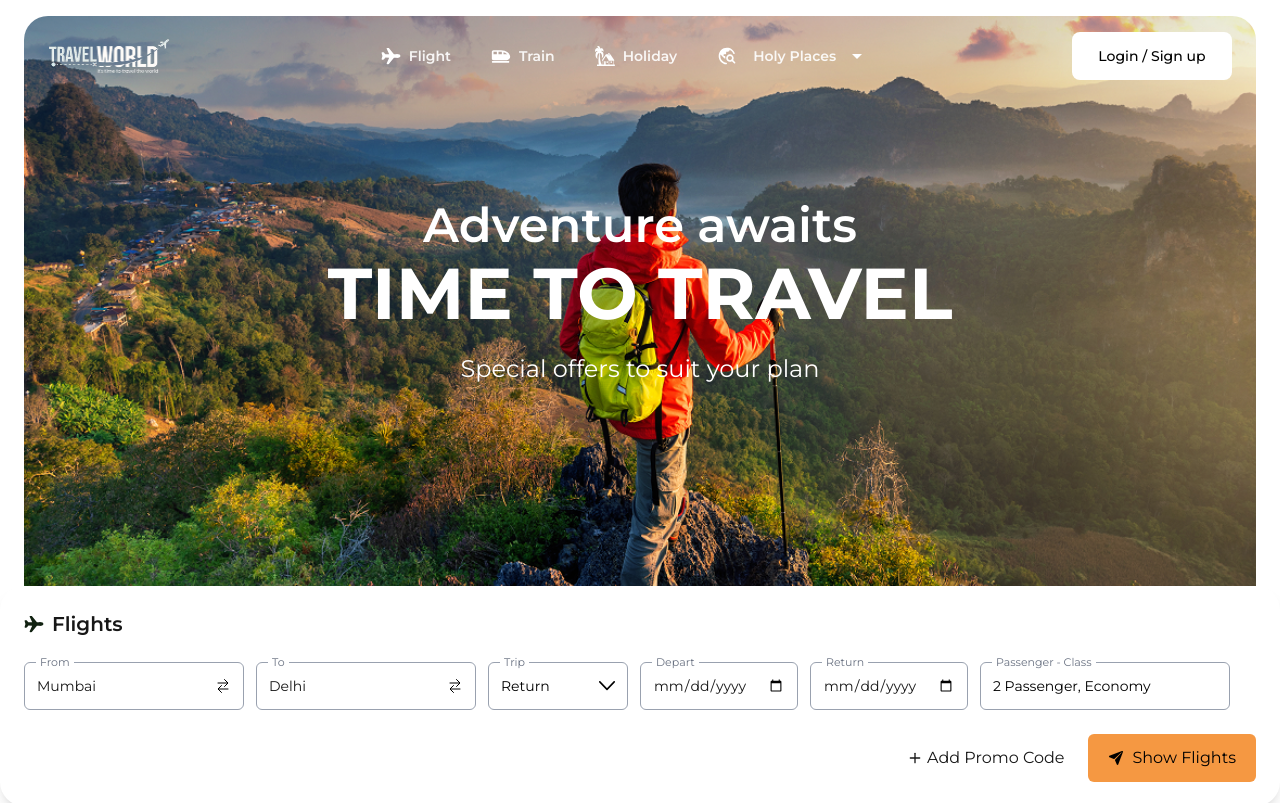
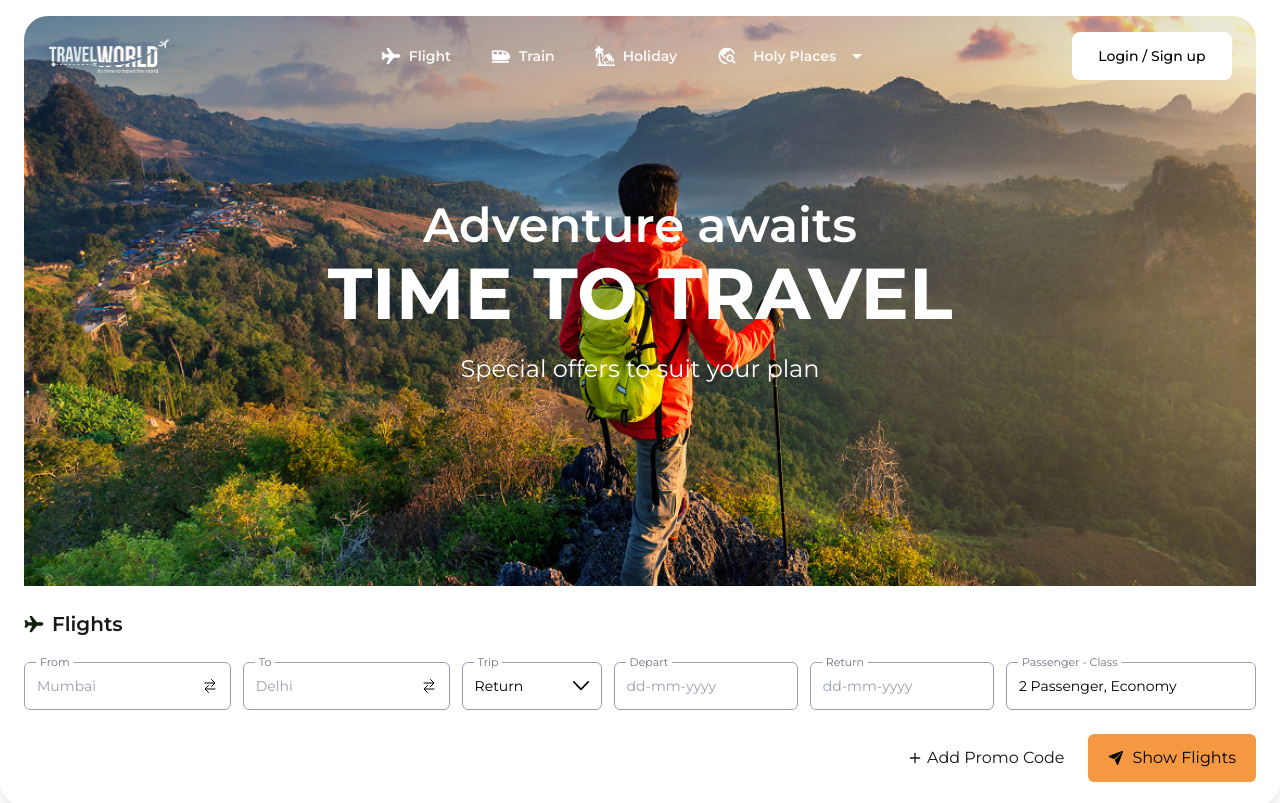
Before and after one commit to jainkhushi0405/travel-website, a Next.js app: page / in a window 1280 px wide. Shown: the top 803 px of the page. Built offline with nearby package versions, Linux system fonts and the light colour scheme.

Commit message:
Search form placeholder fix and UI updates

```diff
--- a/components/CommonInput.tsx
+++ b/components/CommonInput.tsx
@@ -1,4 +1,3 @@
-
 "use client";
 
 interface CommonInputProps {
@@ -9,7 +8,7 @@ interface CommonInputProps {
   rightIcon?: React.ReactNode;
   onClick?: () => void;
   className?: string;
-  placeholder?: string;
+  placeholder?: string; // ✅ must be here
 }
 
 export default function CommonInput({
@@ -20,15 +19,17 @@ export default function CommonInput({
   rightIcon,
   onClick,
   className = "",
+  placeholder = "", // ✅ default value add karo
 }: CommonInputProps) {
   return (
     <div className={`relative ${className}`}>
-      {/* Floating Label */}
+
+      {/* Label */}
       <label className="absolute left-3 -top-2 bg-white px-1 text-[11px] text-gray-500 z-10">
         {label}
       </label>
 
-      {/* Input Box */}
+      {/* Input box */}
       <div
         onClick={onClick}
         className="
@@ -43,16 +44,23 @@ export default function CommonInput({
       >
         {editable ? (
           <input
-  type={label === "Depart" || label === "Return" ? "date" : "text"}
-  value={value}
-  onChange={onChange}
-  className="w-full outline-none text-sm"
-/>
+            type="text"
+            value={value}
+            placeholder={placeholder}  // ✅ now safe
+            onChange={onChange}
+            className="w-full outline-none text-sm placeholder:text-gray-400"
+          />
         ) : (
-          <span className="text-sm text-black truncate w-full">{value}</span>
+          <span className="text-sm text-black truncate w-full">
+            {value}
+          </span>
         )}
 
-        {rightIcon && <div className="ml-2 flex-shrink-0">{rightIcon}</div>}
+        {rightIcon && (
+          <div className="ml-2 flex-shrink-0">
+            {rightIcon}
+          </div>
+        )}
       </div>
     </div>
   );
--- a/components/Searchform.tsx
+++ b/components/Searchform.tsx
@@ -14,10 +14,8 @@ export default function Searchform() {
 
 const [departDate, setDepartDate] = useState("");
 const [returnDate, setReturnDate] = useState("");
-
-const [from, setFrom] = useState("Mumbai");
-const [to, setTo] = useState("Delhi");
-
+const [from, setFrom] = useState("");
+const [to, setTo] = useState("");
   useEffect(() => {
     function handleClickOutside(event: MouseEvent) {
       if (
@@ -92,19 +90,22 @@ const [to, setTo] = useState("Delhi");
           )}
         </div>
 
- <CommonInput
+<CommonInput
   label="Depart"
   value={departDate}
+  placeholder="dd-mm-yyyy"
   editable={true}
   onChange={(e) => setDepartDate(e.target.value)}
 />
-
 <CommonInput
   label="Return"
   value={returnDate}
+  placeholder="dd-mm-yyyy"
   editable={true}
   onChange={(e) => setReturnDate(e.target.value)}
 />
+
+
         <CommonInput
           label="Passenger - Class"
           value="2 Passenger, Economy"
```
